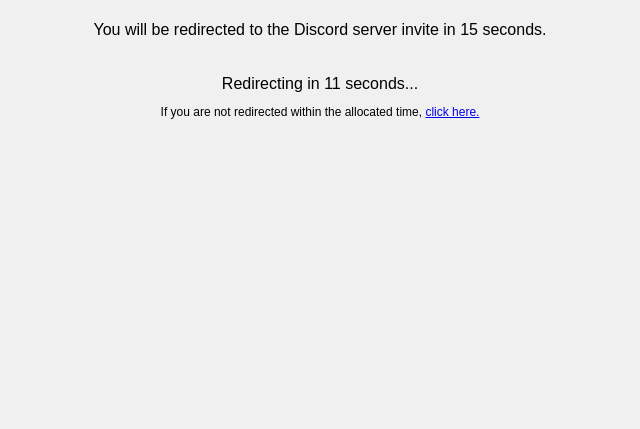
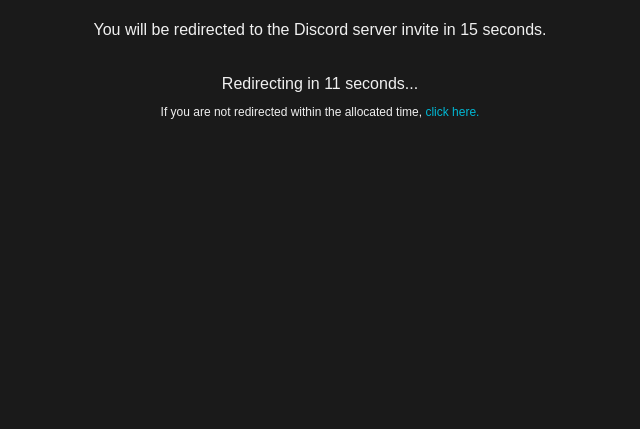
Before and after one commit to ServerNootNoot/service, a plain HTML site: page index.html in a window 1280 px wide. Shown: the part 371-800 px from the top of the page, without its empty margins (320-960 px from the left). Drawn offline with Linux system fonts and the light colour scheme.

Commit message:
Update index.html

```diff
--- a/index.html
+++ b/index.html
@@ -1,13 +1,14 @@
 <!DOCTYPE html>
-<html>
+<html lang="en">
 <head>
-  <title>Weaknesses of Nightshade</title>
+  <title>Nightshade Network | Support & More</title>
   <meta charset="UTF-8">
   <meta name="viewport" content="width=device-width, initial-scale=1.0">
   <style>
     body {
       font-family: Arial, sans-serif;
-      background-color: #f0f0f0;
+      background-color: #1a1a1a;
+      color: #f0f0f0;
       display: flex;
       flex-direction: column;
       justify-content: center;
@@ -20,6 +21,13 @@
     }
     #redirect-message {
       margin-top: 20px;
+    }
+    a {
+      color: #00b8d4;
+      text-decoration: none;
+    }
+    a:hover {
+      text-decoration: underline;
     }
   </style>
 </head>
@@ -44,6 +52,5 @@
     }, 1000);
   </script>
   <p style="font-size:12px;">If you are not redirected within the allocated time, <a href="https://discord.gg/ugNMC9e4E6">click here.</a></p>
-
 </body>
 </html>
```
